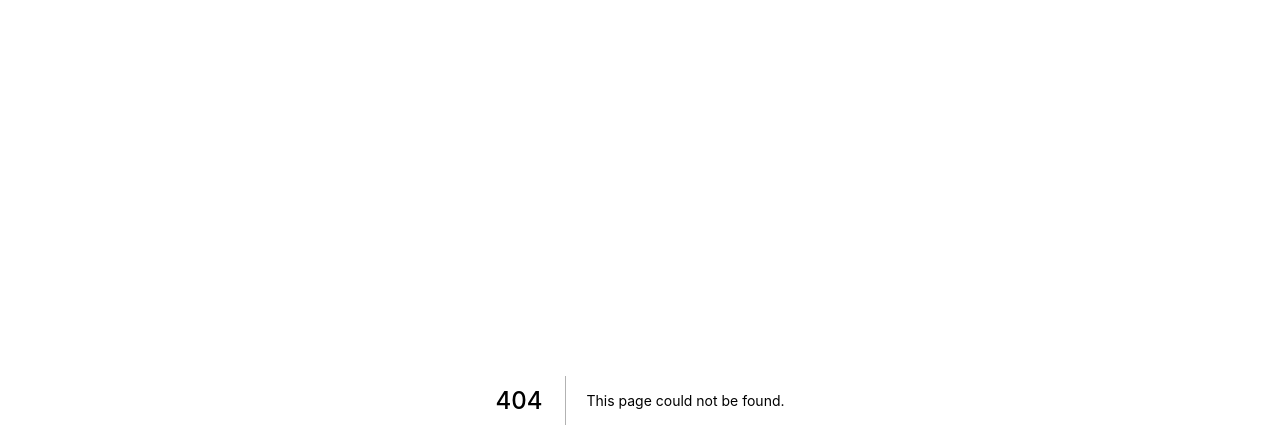
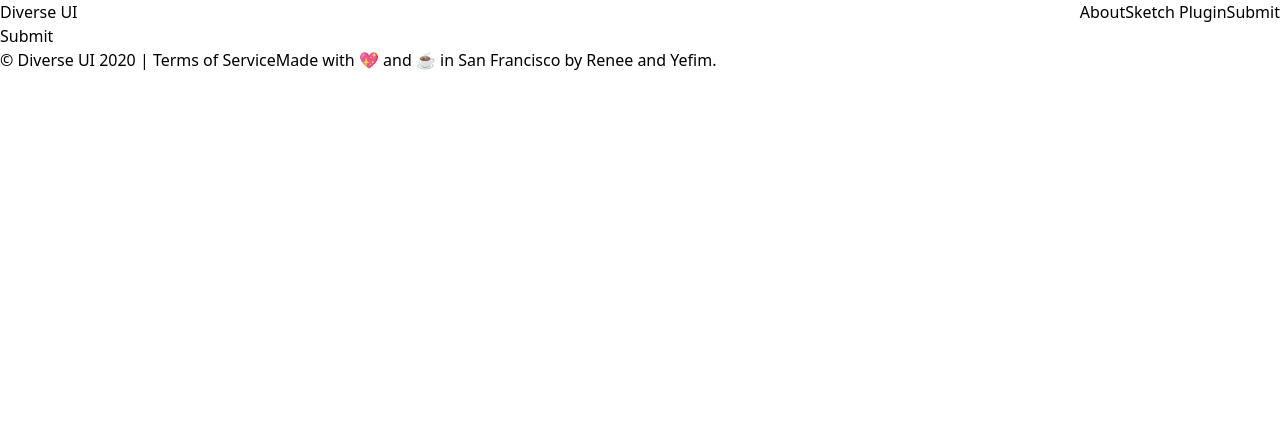
Before and after one commit to yefim/diverseui-next, a Next.js app: page /submit in a window 1280 px wide. Before the commit this address had no page. Shown: the top 448 px of the page. Built offline with nearby package versions, Linux system fonts and the light colour scheme.

Commit message:
Add layout

```diff
--- /dev/null
+++ b/components/layout.js
@@ -0,0 +1,19 @@
+import Link from 'next/link'
+
+const Layout = (props) => (
+  <>
+    <header className="flex">
+      <div className="flex-grow">Diverse UI</div>
+      <Link href="/about">About</Link>
+      <a href="https://github.com/reneepadgham/diverseui-sketch-plugin#readme">Sketch Plugin</a>
+      <Link href="/submit">Submit</Link>
+    </header>
+    {props.children}
+    <footer className="flex">
+      <p>&copy; Diverse UI 2020 | Terms of Service</p>
+      <p>Made with 💖 and ☕️ in San Francisco by Renee and Yefim.</p>
+    </footer>
+  </>
+);
+
+export default Layout;
--- a/pages/_app.js
+++ b/pages/_app.js
@@ -1,11 +1,17 @@
 import React from 'react';
 import App from 'next/app';
+import Layout from '../components/layout';
+
 import '../css/tailwind.css';
 
 class MyApp extends App {
   render() {
     const {Component, pageProps} = this.props;
-    return <Component {...pageProps} />;
+    return (
+      <Layout>
+        <Component {...pageProps} />
+      </Layout>
+    );
   }
 }
 
--- /dev/null
+++ b/pages/about.js
@@ -0,0 +1,7 @@
+const AboutPage = () => {
+  return (
+    <div>About</div>
+  );
+};
+
+export default AboutPage;
--- a/pages/index.js
+++ b/pages/index.js
@@ -9,13 +9,7 @@ const IndexPage = ({images}) => {
   const [sex, setSex] = useState('neutral');
 
   return (
-    <div className="index-page">
-      <header className="flex">
-        <div className="flex-grow">Diverse UI</div>
-        <div>About</div>
-        <div>Sketch Plugin</div>
-        <div>Submit</div>
-      </header>
+    <>
       <div className="sidebar">
         <div>slider at {size}</div>
         <label>
@@ -47,36 +41,7 @@ const IndexPage = ({images}) => {
           ))
         }
       </div>
-      <footer className="flex">
-        <p>&copy; Diverse UI 2020 | Terms of Service</p>
-        <p>Made with 💖 and ☕️ in San Francisco by Renee and Yefim.</p>
-      </footer>
-      <style jsx>{`
-        .index-page {
-          display: grid;
-          grid-template:
-            "header  header"
-            "sidebar images"
-            "footer footer"
-        }
-
-        header {
-          grid-area: header;
-        }
-
-        .sidebar {
-          grid-area: sidebar;
-        }
-
-        .images {
-          grid-area: images;
-        }
-
-        footer {
-          grid-area: footer;
-        }
-      `}</style>
-    </div>
+    </>
   );
 };
 
--- /dev/null
+++ b/pages/submit.js
@@ -0,0 +1,7 @@
+const SubmitPage = () => {
+  return (
+    <div>Submit</div>
+  );
+};
+
+export default SubmitPage;
```
